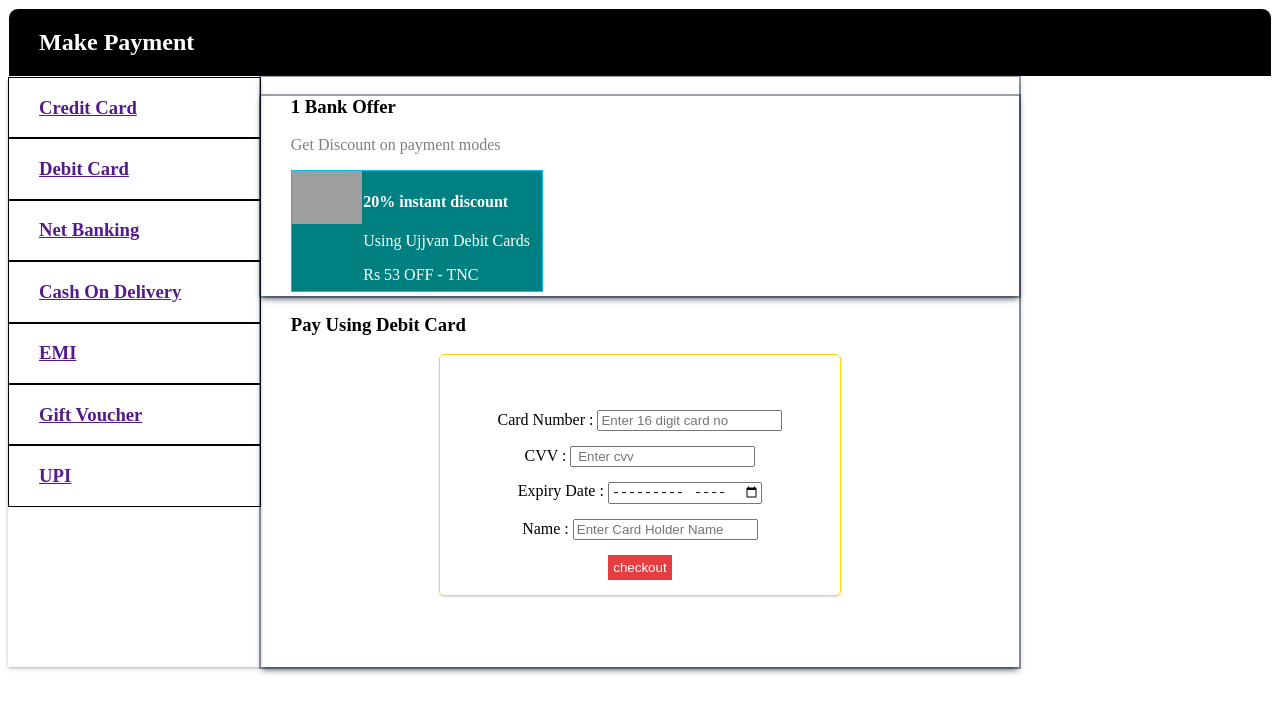
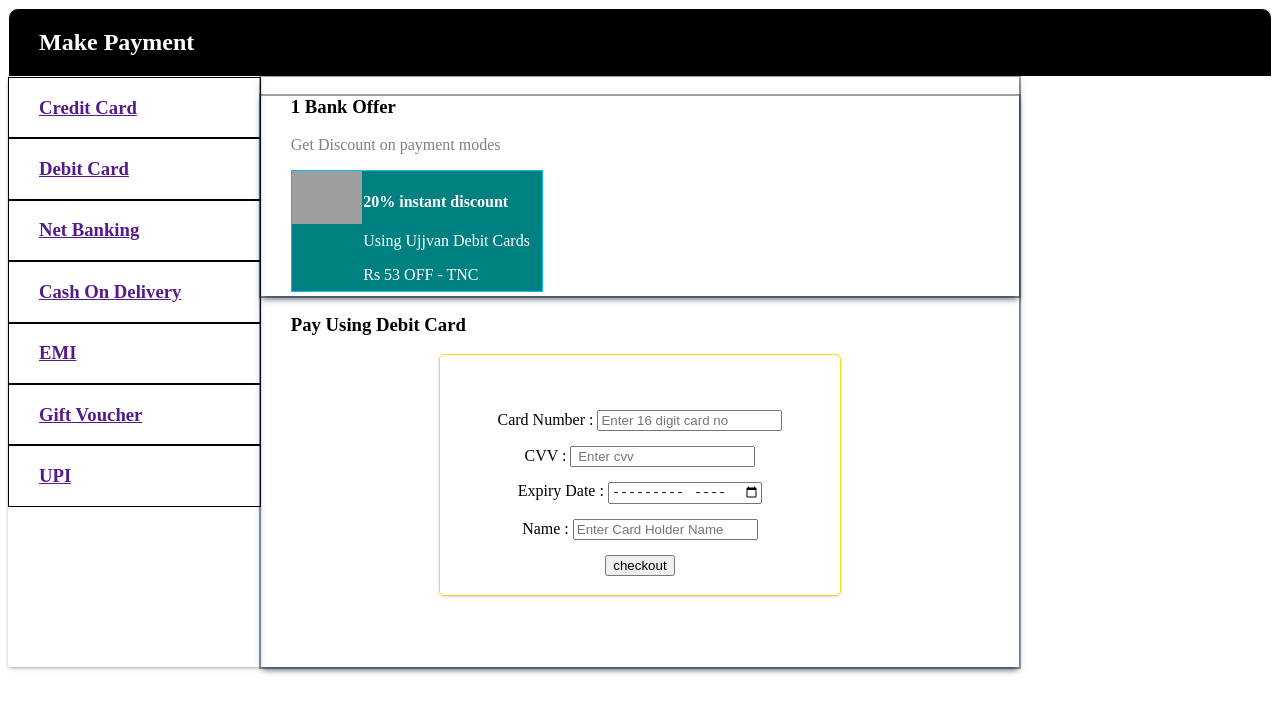
Before and after one commit to Bhavesh2302/Snapdeal, a plain HTML site: page payment.html in a window 1280 px wide. Drawn offline with Linux system fonts and the light colour scheme; grey boxes are pictures that could not be loaded.

Commit message:
removed input11

```diff
--- a/payment.html
+++ b/payment.html
@@ -122,12 +122,12 @@
       input{
           margin-top: 15px;
       }
-      #input11{
+      /* #input11{
           color: white;
           background-color: rgb(230, 62, 62);
           padding: 5px;
           border: none;
-      }
+      } */
     </style>
 </head>
 <body>
```
